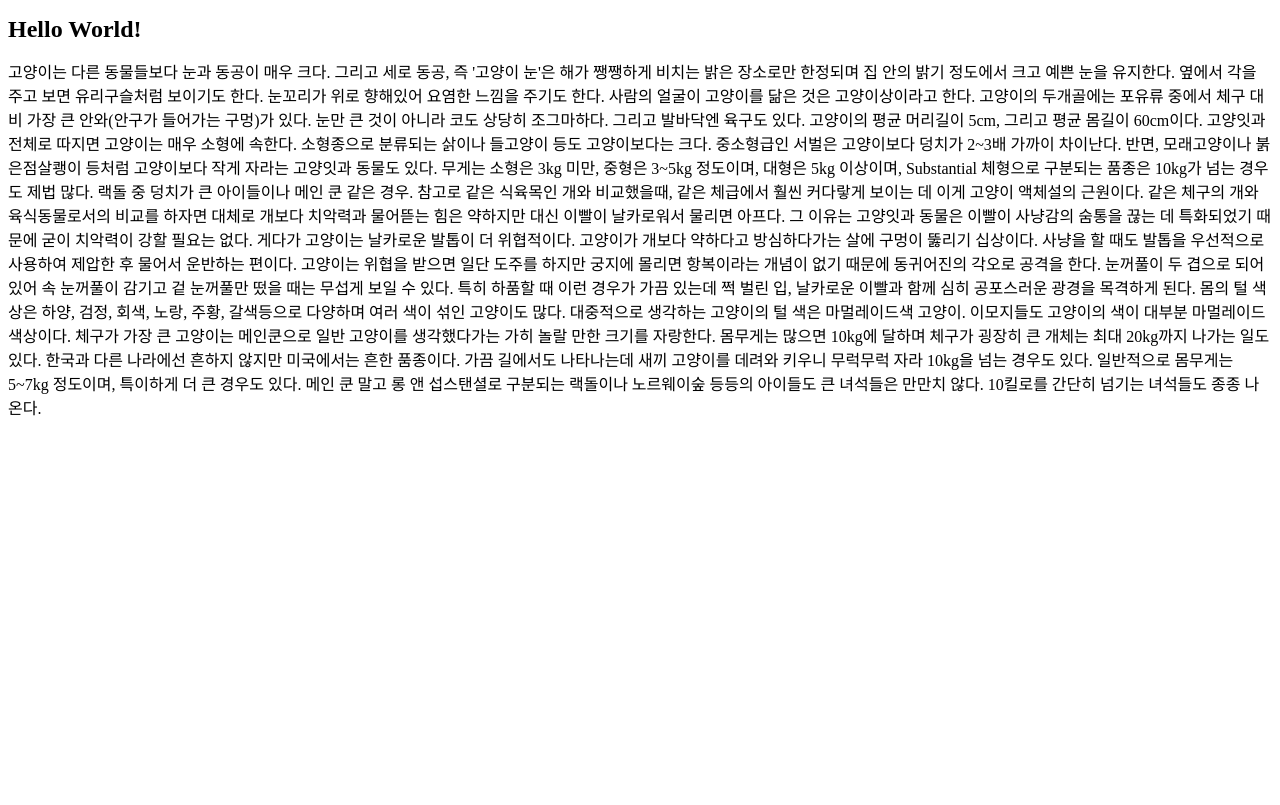
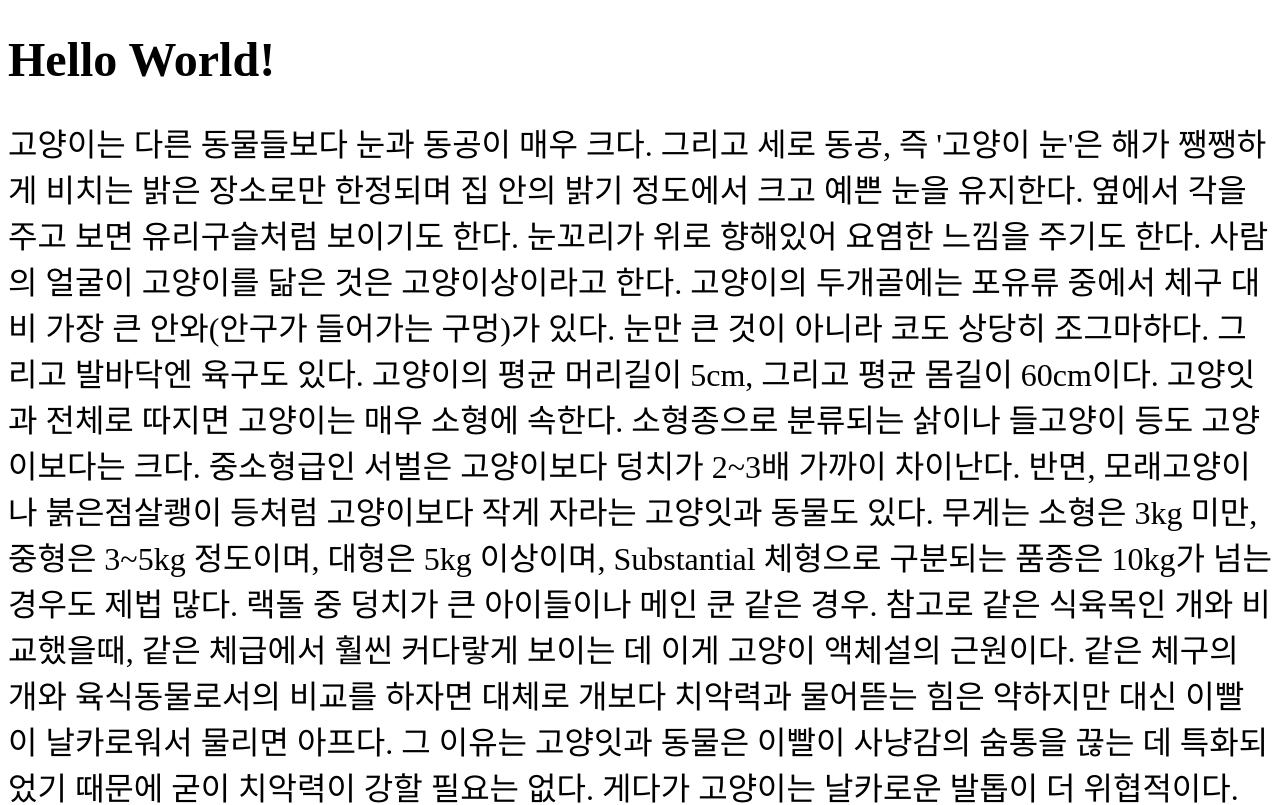
Before and after one commit to Y00nS00Hyun/Basic-WEB, a plain HTML site: page 반응형 웹/index.html in a window 1280 px wide. Shown: the top 805 px of the page. Drawn offline with Linux system fonts and the light colour scheme.

Commit message:
사라져

```diff
--- a/반응형 웹/style.css
+++ b/반응형 웹/style.css
@@ -5,3 +5,27 @@ h1 {
 p {
     font-size: 16px;
 }
+
+@media (min-width: 768px) {
+
+    h1 {
+        font-size: 36px;
+    }
+
+    p {
+        font-size: 24px;
+    }
+
+}
+
+@media (min-width: 992px) {
+
+    h1 {
+        font-size: 48px;
+    }
+
+    p {
+        font-size: 32px;
+    }
+
+}
```
